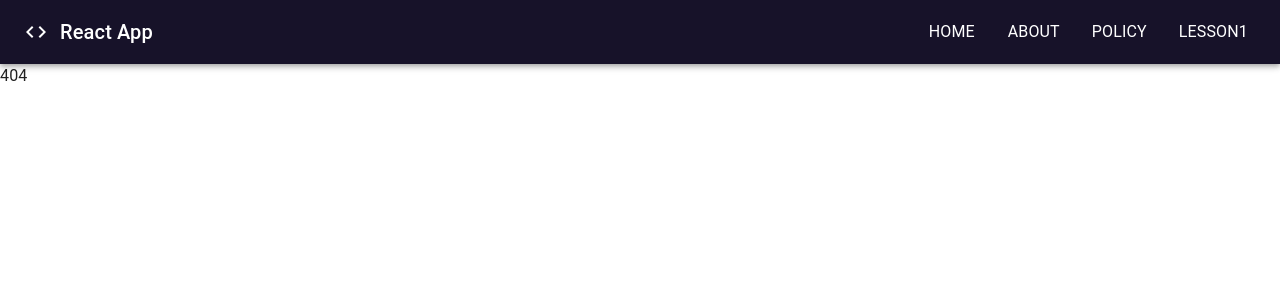
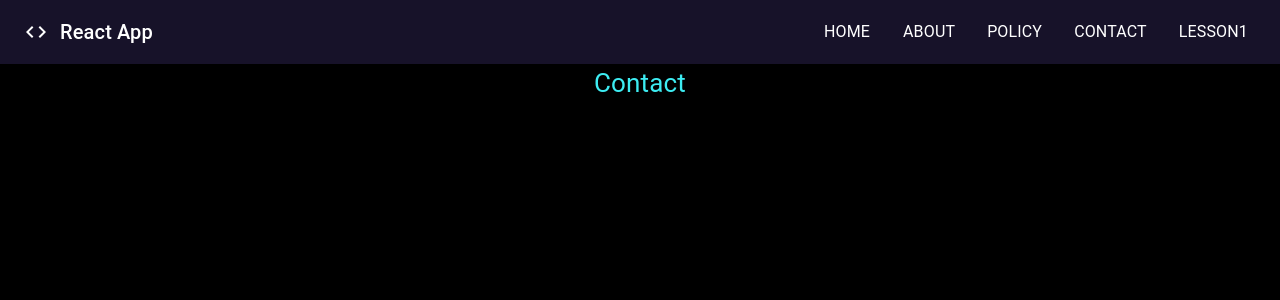
Before and after one commit to maz47zu/test-app, a React (Create React App) app: page /contact in a window 1280 px wide. Before the commit this address had no page. Shown: the top 300 px of the page. Built offline with nearby package versions, Linux system fonts and the light colour scheme.

Commit message:
fetureStyled(somechanges)

```diff
--- a/src/App.tsx
+++ b/src/App.tsx
@@ -6,12 +6,12 @@ import Navigation from './navigation/Navigation';
 import FirstLesson from './routes/FirstLesson';
 import AboutMe from './routes/AboutMe';
 import Policy from './routes/Policy';
-
+import ContactPage from './routes/ContactPage';
 const routesPaths = {
     about:'about',
     home:'/',
     page404:'*',
-    form:'form',
+    contact:'contact',
     firstLesson:'firstLesson',
     policy: 'policy'
 }
@@ -24,7 +24,7 @@ function App() {
               <Route path={`/${routesPaths.home}`} element={<InputForm defaultValue={'LastLogin'}/>}/>
               <Route path={`/${routesPaths.page404}`} element={<div>404</div>}/>
               <Route path={`/${routesPaths.about}`} element={<AboutMe/>}/>
-              <Route path={`/${routesPaths.form}`} element={<div>Form</div>}/>
+              <Route path={`/${routesPaths.contact}`} element={<ContactPage/>}/>
               <Route path={`/${routesPaths.firstLesson}`} element={<FirstLesson/>}/>
               <Route path={`/${routesPaths.policy}`} element={<Policy/>}/>
           </Routes>
--- a/src/components/DrawerComponent.tsx
+++ b/src/components/DrawerComponent.tsx
@@ -93,6 +93,17 @@ const [openDrawer, setOpenDrawer] = useState<boolean>(false);
                     </ListItem>
                 </Link>
                 <Divider />
+                <Link to='/contact' style={{ textDecoration: 'none' }}>
+                    <ListItem onClick={() => setOpenDrawer(false)}>
+                        <ListItemButton className="button-sidebar">
+                            <ListItemIcon>
+                                <SendIcon/>
+                            </ListItemIcon>
+                            Contact
+                        </ListItemButton>
+                    </ListItem>
+                </Link>
+                <Divider />
                 <Link to='/firstLesson' style={{ textDecoration: 'none' }}>
                     <ListItem onClick={() => setOpenDrawer(false)}>
                         <ListItemButton className="button-sidebar">
@@ -103,6 +114,7 @@ const [openDrawer, setOpenDrawer] = useState<boolean>(false);
                         </ListItemButton>
                     </ListItem>
                 </Link>
+
             </List>
         </Drawer>
 
--- a/src/navigation/Navigation.tsx
+++ b/src/navigation/Navigation.tsx
@@ -33,6 +33,9 @@ export default function Navigation() {
               <Link to='/policy' style={{ textDecoration: 'none' }}>
                 <Button className='button-navbar'><Typography color="common.white">Policy</Typography></Button>
               </Link>
+              <Link to='/contact' style={{ textDecoration: 'none' }}>
+                <Button className='button-navbar'><Typography color="common.white">Contact</Typography></Button>
+              </Link>
               <Link to='/firstLesson' style={{ textDecoration: 'none' }}>
                 <Button className='button-navbar'><Typography color="common.white">Lesson1</Typography></Button>
               </Link>
--- /dev/null
+++ b/src/routes/ContactPage.tsx
@@ -0,0 +1,11 @@
+import React from 'react'
+
+function AboutMe() {
+  return (
+    <div className='App-header'>
+      Contact
+    </div>
+  )
+}
+
+export default AboutMe
```
